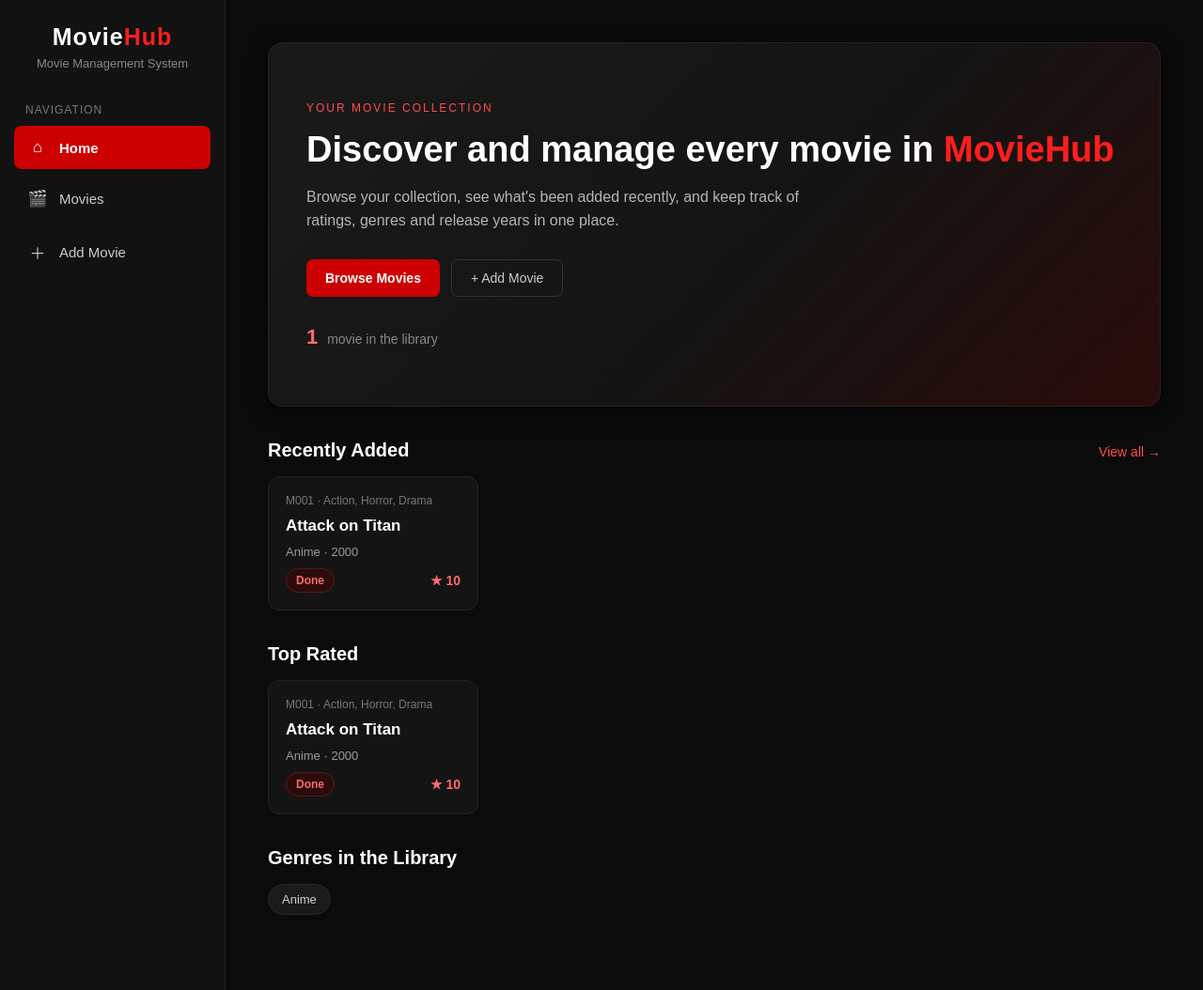
After one commit to LerchLuna/SIA_MOVIE-HUB, a Django app: page / in a window 1280 px wide. The commit adds this page. Shown: the whole page at 94% size. Run offline with Django 5.2, Linux system fonts and the light colour scheme; data comes from the database, SQL or seed files in the repository; both versions use the stored data as it was after the commit.

Commit message:
Update project files

```diff
--- /dev/null
+++ b/MyProject/MyApp/templates/movieApp/landing.html
@@ -0,0 +1,222 @@
+<!DOCTYPE html>
+<html lang="en">
+<head>
+    <meta charset="UTF-8">
+    <meta name="viewport" content="width=device-width, initial-scale=1.0">
+    <title>MovieHub - Home</title>
+    <style>
+        * { box-sizing: border-box; }
+
+        body {
+            font-family: Arial, sans-serif;
+            background-color: #0b0b0b;
+            color: #f1f1f1;
+            margin: 0;
+            min-height: 100vh;
+            display: flex;
+        }
+
+        /* ===== SIDEBAR (same as movie_list) ===== */
+        .sidebar { width: 240px; min-height: 100vh; background-color: #121212; padding: 25px 15px; flex-shrink: 0; border-right: 1px solid #222; }
+        .logo { text-align: center; margin-bottom: 35px; }
+        .logo h1 { margin: 0; font-size: 25px; color: #fff; letter-spacing: 1px; }
+        .logo h1 span { color: #ff1e1e; }
+        .logo p { margin: 6px 0 0; font-size: 13px; color: #888; }
+        .nav-title { font-size: 12px; color: #777; text-transform: uppercase; margin: 0 12px 10px; letter-spacing: 1px; }
+        .nav-link { display: flex; align-items: center; gap: 12px; width: 100%; padding: 13px 14px; margin-bottom: 8px; color: #ccc; text-decoration: none; border-radius: 8px; font-size: 15px; transition: 0.2s; }
+        .nav-link:hover { background-color: #1c1c1c; color: #fff; }
+        .nav-link.active { background-color: #cc0000; color: #fff; font-weight: bold; }
+        .nav-icon { width: 22px; text-align: center; font-size: 17px; }
+
+        /* ===== MAIN ===== */
+        .main-content { flex: 1; padding: 45px; min-width: 0; }
+        .page { width: 100%; max-width: 1200px; margin: auto; }
+
+        /* ===== HERO ===== */
+        .hero {
+            background: linear-gradient(135deg, #1a1a1a 0%, #141414 55%, #2b0b0b 100%);
+            border: 1px solid #222;
+            border-radius: 15px;
+            padding: 60px 40px;
+            box-shadow: 0 5px 20px rgba(0, 0, 0, 0.7);
+            margin-bottom: 35px;
+        }
+        .hero .eyebrow { color: #ff4d4d; font-size: 12px; text-transform: uppercase; letter-spacing: 2px; margin: 0 0 12px; }
+        .hero h2 { margin: 0 0 14px; font-size: 38px; line-height: 1.2; color: #fff; }
+        .hero h2 span { color: #ff1e1e; }
+        .hero p { margin: 0 0 28px; max-width: 560px; color: #b5b5b5; font-size: 16px; line-height: 1.6; }
+        .hero-actions { display: flex; flex-wrap: wrap; gap: 12px; align-items: center; }
+
+        .add-button { background-color: #cc0000; color: #fff; padding: 12px 20px; border-radius: 7px; text-decoration: none; font-size: 14px; font-weight: bold; transition: 0.2s; display: inline-block; }
+        .add-button:hover { background-color: #ff1e1e; }
+        .ghost-button { color: #ccc; padding: 11px 20px; border-radius: 7px; border: 1px solid #333; text-decoration: none; font-size: 14px; transition: 0.2s; display: inline-block; }
+        .ghost-button:hover { background-color: #1c1c1c; color: #fff; }
+
+        .hero-stat { margin-top: 30px; color: #888; font-size: 14px; }
+        .hero-stat strong { color: #ff6b6b; font-size: 22px; margin-right: 6px; }
+
+        /* ===== SECTIONS ===== */
+        .section { margin-bottom: 35px; }
+        .section-header { display: flex; justify-content: space-between; align-items: baseline; margin-bottom: 16px; }
+        .section-header h3 { margin: 0; font-size: 20px; color: #fff; }
+        .section-header a { color: #ff4d4d; font-size: 14px; text-decoration: none; }
+        .section-header a:hover { color: #ff1e1e; }
+
+        .card-grid { display: grid; grid-template-columns: repeat(auto-fill, minmax(220px, 1fr)); gap: 18px; }
+
+        .movie-card {
+            background-color: #141414;
+            border: 1px solid #222;
+            border-radius: 12px;
+            padding: 18px;
+            display: flex;
+            flex-direction: column;
+            gap: 10px;
+            transition: transform 0.2s, border-color 0.2s;
+        }
+        .movie-card:hover { border-color: #551a1a; transform: translateY(-3px); }
+        .movie-card .card-id { font-size: 12px; color: #777; }
+        .movie-card h4 { margin: 0; font-size: 17px; color: #fff; overflow-wrap: anywhere; }
+        .movie-card .meta { font-size: 13px; color: #9a9a9a; }
+        .movie-card .card-footer { display: flex; justify-content: space-between; align-items: center; margin-top: auto; }
+        .rating { color: #ff6b6b; font-weight: bold; font-size: 14px; }
+
+        .status { background-color: #2b0b0b; color: #ff6b6b; padding: 5px 10px; border-radius: 15px; font-size: 12px; font-weight: bold; border: 1px solid #551a1a; }
+
+        .chips { display: flex; flex-wrap: wrap; gap: 10px; }
+        .chip { background-color: #1a1a1a; border: 1px solid #282828; color: #d1d1d1; padding: 8px 14px; border-radius: 20px; font-size: 13px; }
+
+        .empty-message { text-align: center; padding: 25px; color: #777; background-color: #141414; border: 1px solid #222; border-radius: 12px; }
+
+        a:focus-visible { outline: 2px solid #ff1e1e; outline-offset: 2px; }
+
+        /* ===== RESPONSIVE ===== */
+        @media (max-width: 900px) {
+            .sidebar { width: 190px; }
+            .main-content { padding: 25px; }
+            .hero { padding: 40px 25px; }
+            .hero h2 { font-size: 30px; }
+        }
+        @media (max-width: 650px) {
+            body { display: block; }
+            .sidebar { width: 100%; min-height: auto; }
+            .logo { margin-bottom: 20px; }
+            .main-content { padding: 20px; }
+            .card-grid { grid-template-columns: repeat(auto-fill, minmax(160px, 1fr)); }
+            .add-button, .ghost-button { padding: 14px 20px; }
+        }
+
+        @media (prefers-reduced-motion: reduce) {
+            * { transition: none !important; }
+            .movie-card:hover { transform: none; }
+        }
+    </style>
+</head>
+
+<body>
+
+    <aside class="sidebar">
+        <div class="logo">
+            <h1>Movie<span>Hub</span></h1>
+            <p>Movie Management System</p>
+        </div>
+
+        <p class="nav-title">Navigation</p>
+
+        <a href="{% url 'landing' %}" class="nav-link active">
+            <span class="nav-icon">⌂</span><span>Home</span>
+        </a>
+        <a href="{% url 'movie_list' %}" class="nav-link">
+            <span class="nav-icon">🎬</span><span>Movies</span>
+        </a>
+        <a href="{% url 'add_movie' %}" class="nav-link">
+            <span class="nav-icon">＋</span><span>Add Movie</span>
+        </a>
+    </aside>
+
+    <main class="main-content">
+        <div class="page">
+
+            <!-- HERO -->
+            <section class="hero">
+                <p class="eyebrow">Your movie collection</p>
+                <h2>Discover and manage every movie in <span>MovieHub</span></h2>
+                <p>Browse your collection, see what's been added recently, and keep track of ratings, genres and release years in one place.</p>
+
+                <div class="hero-actions">
+                    <a href="{% url 'movie_list' %}" class="add-button">Browse Movies</a>
+                    <a href="{% url 'add_movie' %}" class="ghost-button">+ Add Movie</a>
+                </div>
+
+                <div class="hero-stat">
+                    <strong>{{ total }}</strong> movie{{ total|pluralize }} in the library
+                </div>
+            </section>
+
+            <!-- RECENTLY ADDED -->
+            <section class="section">
+                <div class="section-header">
+                    <h3>Recently Added</h3>
+                    <a href="{% url 'movie_list' %}">View all →</a>
+                </div>
+
+                {% if recent_movies %}
+                <div class="card-grid">
+                    {% for movie in recent_movies %}
+                    <article class="movie-card">
+                        <span class="card-id">M{{ movie.id|stringformat:"03d" }} · {{ movie.type }}</span>
+                        <h4>{{ movie.title }}</h4>
+                        <span class="meta">{{ movie.genre }} · {{ movie.release_year }}</span>
+                        <div class="card-footer">
+                            <span class="status">{{ movie.status }}</span>
+                            <span class="rating">★ {{ movie.rating }}</span>
+                        </div>
+                    </article>
+                    {% endfor %}
+                </div>
+                {% else %}
+                <div class="empty-message">No movies yet. <a href="{% url 'add_movie' %}" style="color:#ff4d4d;">Add your first movie</a>.</div>
+                {% endif %}
+            </section>
+
+            <!-- TOP RATED -->
+            {% if top_rated %}
+            <section class="section">
+                <div class="section-header">
+                    <h3>Top Rated</h3>
+                </div>
+                <div class="card-grid">
+                    {% for movie in top_rated %}
+                    <article class="movie-card">
+                        <span class="card-id">M{{ movie.id|stringformat:"03d" }} · {{ movie.type }}</span>
+                        <h4>{{ movie.title }}</h4>
+                        <span class="meta">{{ movie.genre }} · {{ movie.release_year }}</span>
+                        <div class="card-footer">
+                            <span class="status">{{ movie.status }}</span>
+                            <span class="rating">★ {{ movie.rating }}</span>
+                        </div>
+                    </article>
+                    {% endfor %}
+                </div>
+            </section>
+            {% endif %}
+
+            <!-- GENRES -->
+            {% if genres %}
+            <section class="section">
+                <div class="section-header">
+                    <h3>Genres in the Library</h3>
+                </div>
+                <div class="chips">
+                    {% for genre in genres %}
+                    <span class="chip">{{ genre }}</span>
+                    {% endfor %}
+                </div>
+            </section>
+            {% endif %}
+
+        </div>
+    </main>
+
+</body>
+</html>
--- a/MyProject/MyApp/urls.py
+++ b/MyProject/MyApp/urls.py
@@ -5,6 +5,9 @@ from . import views
 
 urlpatterns = [
     path( 'admin/', admin.site.urls),
+    path('', views.landing, name='landing'),
     path( 'movie_list/', views.movie_list, name='movie_list'),
     path('add/', views.add_movie, name='add_movie'),
+    path('edit/<int:pk>/', views.edit_movie, name='edit_movie'),
+    path('delete/<int:pk>/', views.delete_movie, name='delete_movie'),
 ]
--- a/MyProject/MyApp/views.py
+++ b/MyProject/MyApp/views.py
@@ -1,4 +1,4 @@
-from django.shortcuts import redirect, render
+from django.shortcuts import get_object_or_404, redirect, render
 from .models import Movie
 from .forms import MovieForm
 # Create your views here.
@@ -24,3 +24,40 @@ def add_movie(request):
         'form': form
     }
     return render(request, 'movieApp/movie_form.html', context)
+
+def landing(request):
+    movies = Movie.objects.all()
+
+    context = {
+        'total': movies.count(),
+        'recent_movies': movies.order_by('-id')[:6],
+        'top_rated': movies.order_by('-rating')[:6],
+        'genres': movies.order_by('genre').values_list('genre', flat=True).distinct(),
+    }
+    return render(request, 'movieApp/landing.html', context)
+
+def edit_movie(request, pk):
+    movie = get_object_or_404(Movie, pk=pk)
+    if request.method == 'POST':
+        form = MovieForm(request.POST, instance=movie)
+        if form.is_valid():
+            form.save()
+            return redirect('movie_list')
+    else:
+        form = MovieForm(instance=movie)
+
+    context = {
+        'form': form
+    }
+    return render(request, 'movieApp/movie_form.html', context)
+
+def delete_movie(request, pk):
+    movie = get_object_or_404(Movie, pk=pk)
+    if request.method == 'POST':
+        movie.delete()
+        return redirect('movie_list')
+
+    context = {
+        'movie': movie
+    }
+    return render(request, 'movieApp/movie_confirm_delete.html', context)
```
Also changed, not shown: MyProject/MyApp/templates/movieApp/movie_confirm_delete.html (added, +59 -0 lines), MyProject/MyApp/templates/movieApp/movie_list.html (+60 -4 lines), MyProject/db.sqlite3.
